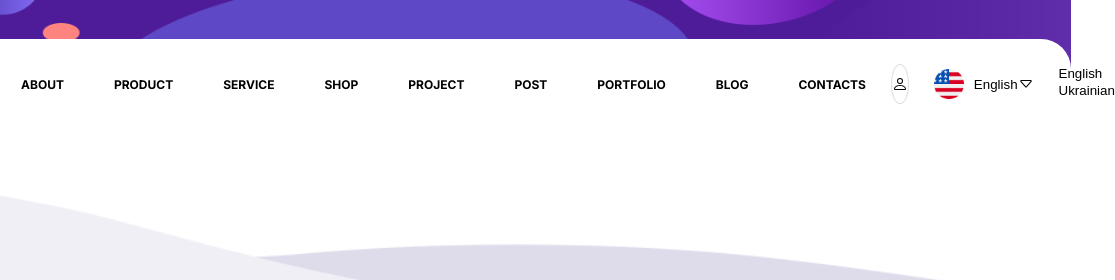
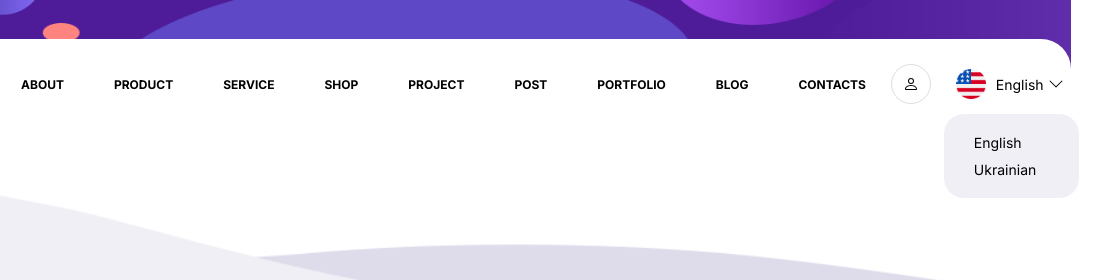
Before and after one commit to Taromtiger/Iteck, a website built with Vite: page index.html in a window 1280 px wide. Shown: the top 280 px of the page, 209-1324 px from the left, 1115 px wide, since content can reach past the window. Built offline with nearby package versions, Linux system fonts and the light colour scheme.

Commit message:
langs button

```diff
--- a/index.html
+++ b/index.html
@@ -60,23 +60,24 @@
           </button>
           <button class="header__lang">
             <img src="./assets/images/english.png" alt="English language" />
-            English
+            English&nbsp;
             <svg
               xmlns="http://www.w3.org/2000/svg"
               width="16"
               height="16"
               fill="currentColor"
-              class="bi bi-caret-down"
+              class="bi bi-chevron-down"
               viewBox="0 0 16 16"
             >
               <path
-                d="M3.204 5h9.592L8 10.481zm-.753.659 4.796 5.48a1 1 0 0 0 1.506 0l4.796-5.48c.566-.647.106-1.659-.753-1.659H3.204a1 1 0 0 0-.753 1.659"
+                fill-rule="evenodd"
+                d="M1.646 4.646a.5.5 0 0 1 .708 0L8 10.293l5.646-5.647a.5.5 0 0 1 .708.708l-6 6a.5.5 0 0 1-.708 0l-6-6a.5.5 0 0 1 0-.708"
               />
             </svg>
           </button>
-          <div>
-            <button>English</button>
-            <button>Ukrainian</button>
+          <div class="header__langs">
+            <a href="#">English</a>
+            <a href="#">Ukrainian</a>
           </div>
         </div>
       </div>
--- a/style.scss
+++ b/style.scss
@@ -36,12 +36,14 @@ button {
 
 a {
   text-decoration: none;
+  color: var(--black-color);
 }
 
 button {
   background-color: transparent;
   border: none;
   outline: none;
+  font: inherit;
 }
 
 li {
--- a/styles/footer.scss
+++ b/styles/footer.scss
@@ -1,5 +1,5 @@
 footer {
-  --wave-size: 269px;
+  --wave-height: 269px;
 
   position: relative;
   margin-top: 169px;
@@ -10,8 +10,8 @@ footer {
     top: -169px;
     left: 0;
     right: 0;
-    width: 100%;
-    height: var(--wave-size);
+    width: 99.9%;
+    height: var(--wave-height);
     background-image: url('./../assets/images/footer_wave.png');
     background-repeat: no-repeat;
     background-size: cover;
--- a/styles/header.scss
+++ b/styles/header.scss
@@ -34,18 +34,34 @@ header {
   .header__lang {
     display: flex;
     align-items: center;
+    cursor: pointer;
 
     img {
       height: 30px;
       width: 30px;
       margin-right: 10px;
     }
+  }
 
-    div {
-      position: absolute;
-      top: 0;
-      right: 0;
-      display: flex;
+  .header__langs {
+    width: 78%;
+    position: absolute;
+    top: 50px;
+    right: -15px;
+    display: flex;
+    flex-direction: column;
+    align-items: flex-start;
+
+    background-color: var(--cream-color);
+    padding: 15px 0;
+    border-radius: 20px;
+
+    a {
+      width: 100%;
+      padding: 5px 30px;
+      &:hover {
+        background-color: var(--white-color);
+      }
     }
   }
 }
```
